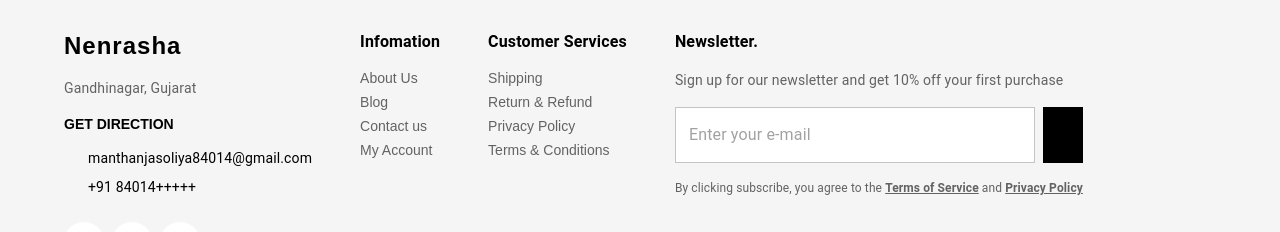
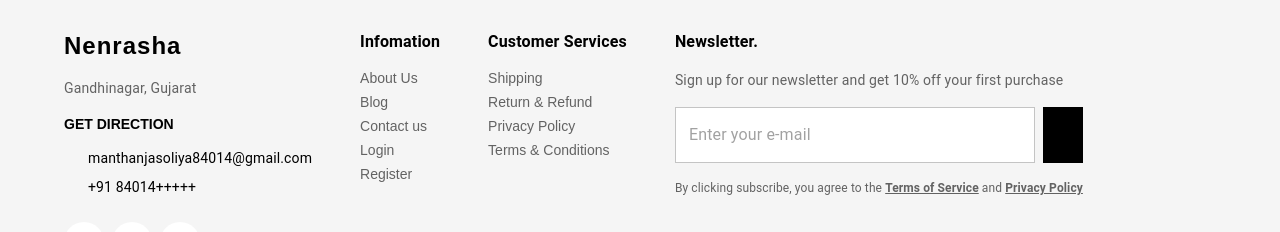
Before and after one commit to Manthan0000/nenrasha, a React (Vite) app in the folder Frontend/: page / in a window 1280 px wide. Shown: the part 1966-2198 px from the top of the page. Built offline with nearby package versions, Linux system fonts and the light colour scheme; some icons are missing.

Commit message:
Footer.jsx added My account page linked with footer

```diff
--- a/Frontend/src/components/Footer.jsx
+++ b/Frontend/src/components/Footer.jsx
@@ -7,6 +7,7 @@ import InstagramIcon from '@mui/icons-material/Instagram';
 import LinkedinIcon from '@mui/icons-material/LinkedIn';
 import { Link as RouterLink } from 'react-router-dom';
 import Link from '@mui/material/Link';
+import { useAuth } from '../context/AuthContext';
 
 function Footer(){
     const services = [
@@ -31,12 +32,20 @@ function Footer(){
             description: 'Special price for our loyal customer',
         },
     ];
+    const { user } = useAuth();
+
     const informationLinks = [
-        'About Us',
-        'Blog',
-        'Contact us',
-        'My Account',
+        { name: 'About Us', path: '/about' },
+        { name: 'Blog', path: '/blog' },
+        { name: 'Contact us', path: '/contact' },
     ];
+
+    if (user) {
+        informationLinks.push({ name: 'My Account', path: '/my-account' });
+    } else {
+        informationLinks.push({ name: 'Login', path: '/login' });
+        informationLinks.push({ name: 'Register', path: '/register' });
+    }
     const customerServicesLinks = [
         'Shipping',
         'Return & Refund',
@@ -136,22 +145,11 @@ function Footer(){
                             Infomation
                         </Typography>
                         <Box sx={{ display: 'flex', flexDirection: 'column', gap: 1 }}>
-                            {informationLinks.map((link) => {
-                                const getRoute = () => {
-                                    if (link === 'About Us') return '/about';
-                                    if (link === 'Contact us') return '/contact';
-                                    if (link === 'My Account') return '/my-account';
-                                    if (link === 'Blog') return '/blog';
-                                    return undefined;
-                                };
-                                const route = getRoute();
-                                const isRoutable = route !== undefined;
-                                return (
+                            {informationLinks.map((link) => (
                                 <Link
-                                        key={link}
-                                        component={isRoutable ? RouterLink : 'a'}
-                                        to={isRoutable ? route : undefined}
-                                        href={!isRoutable ? '#' : undefined}
+                                    key={link.name}
+                                    component={RouterLink}
+                                    to={link.path}
                                     sx={{
                                         color: 'text.secondary',
                                         textDecoration: 'none',
@@ -159,10 +157,9 @@ function Footer(){
                                         '&:hover': { color: '#d32f2f' },
                                     }}
                                 >
-                                        {link}
+                                    {link.name}
                                 </Link>
-                                );
-                            })}
+                            ))}
                         </Box>
                     </Grid>
                     {/* Customer Services */}
```
Lines whose indentation alone changed are shown as unchanged.
